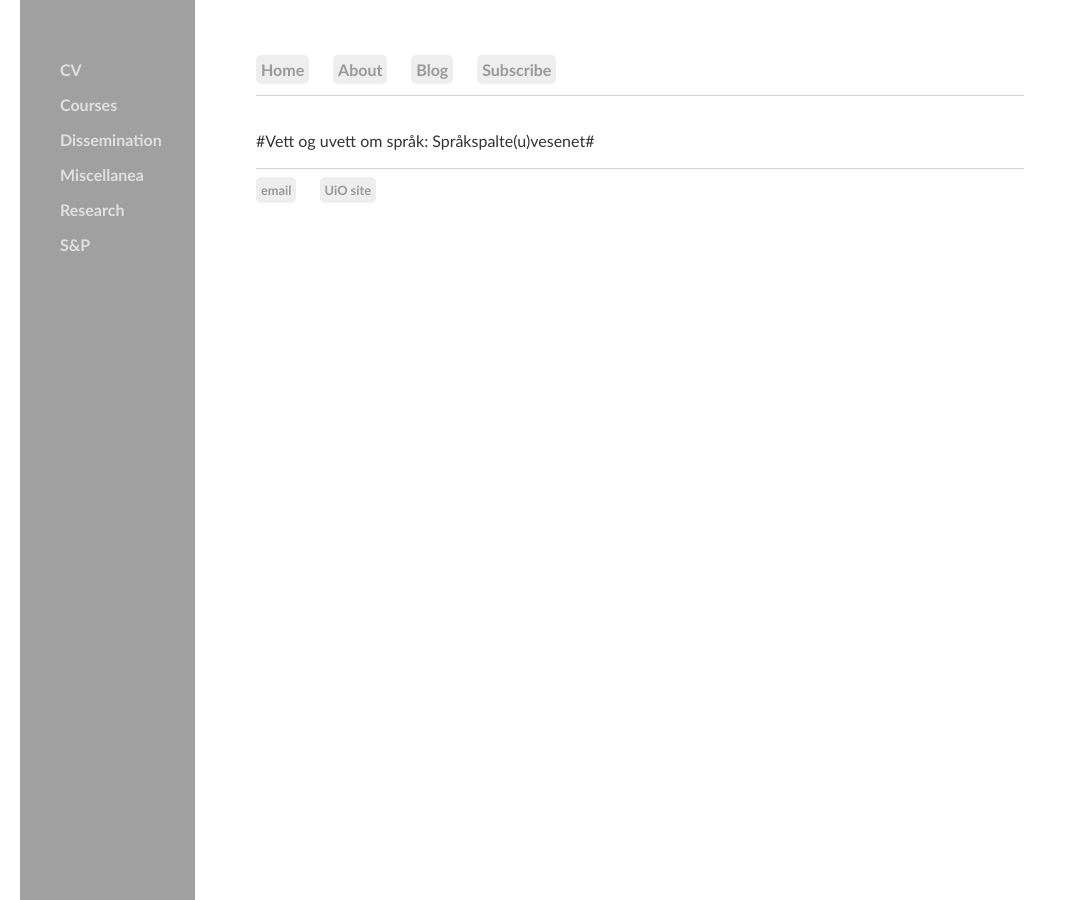
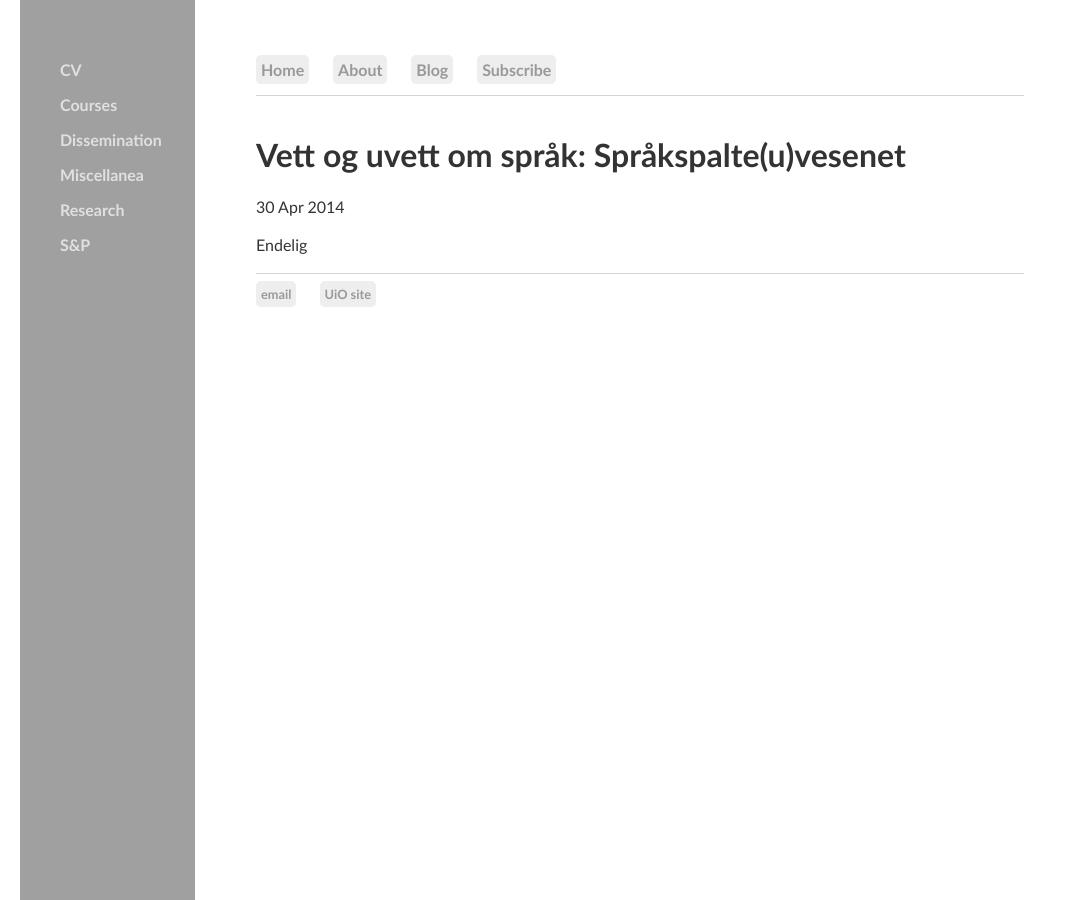
Before and after one commit to kjelljs/kjelljs.github.io, a Jekyll site: the page built from dissemination/terapi.md, in a window 1280 px wide. Shown: the whole page, without its empty margins (0-1067 px from the left). Built offline with Jekyll 4.4.1, drawn with Linux system fonts in a browser that asks for light colours; our own code applies the rules of GitHub Pages for plain Markdown files.

Commit message:
Update terapi.md

```diff
--- a/dissemination/terapi.md
+++ b/dissemination/terapi.md
@@ -1 +1,7 @@
-#Vett og uvett om språk: Språkspalte(u)vesenet#
+---
+layout: post
+title: "Vett og uvett om språk: Språkspalte(u)vesenet"
+date: 2014-04-30
+---
+
+Endelig
```
